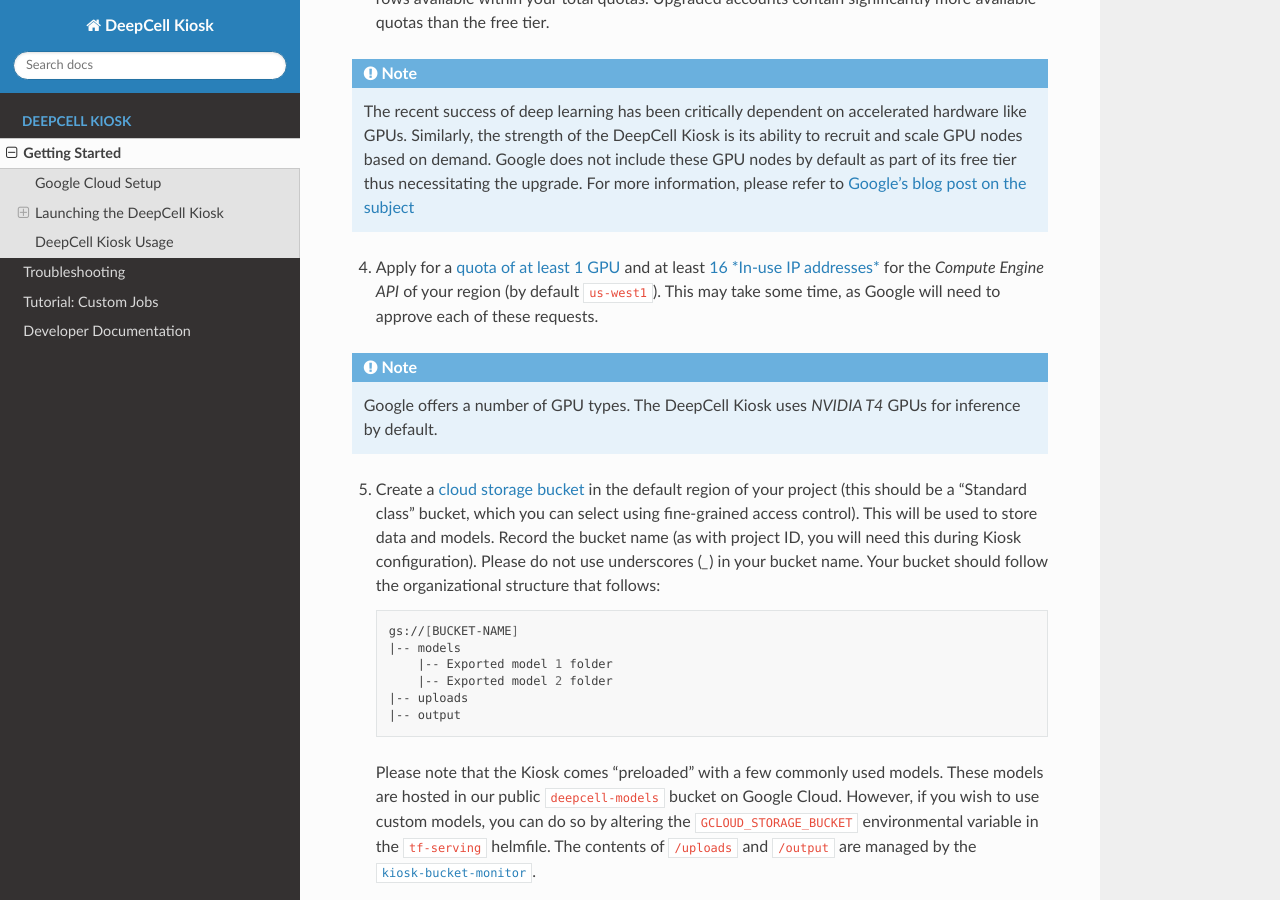
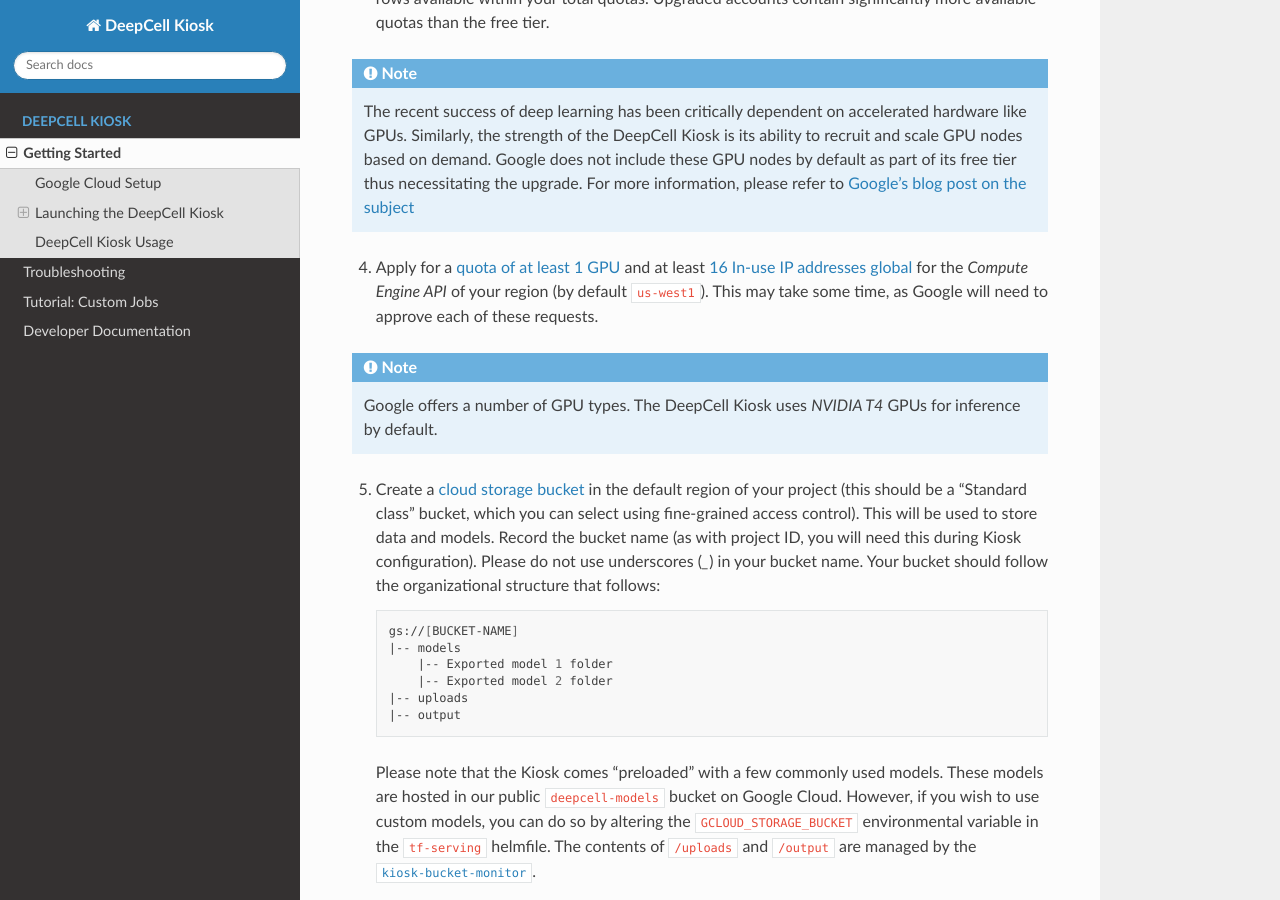
Before and after one commit to vanvalenlab/kiosk-console, a Sphinx documentation site: the page built from docs/source/GETTING_STARTED.rst, in a window 1280 px wide and 900 px high, scrolled down 758 px. Built offline with Sphinx 7.4.7 and the Read the Docs theme 2.0.0, drawn with Linux system fonts in a browser that asks for light colours.

Commit message:
clarify docs and menu warning for "global" IP addresses, not regional.

```diff
--- a/docs/source/GETTING_STARTED.rst
+++ b/docs/source/GETTING_STARTED.rst
@@ -22,7 +22,7 @@
 
 .. note:: The recent success of deep learning has been critically dependent on accelerated hardware like GPUs. Similarly, the strength of the DeepCell Kiosk is its ability to recruit and scale GPU nodes based on demand. Google does not include these GPU nodes by default as part of its free tier thus necessitating the upgrade. For more information, please refer to `Google's blog post on the subject <https://cloud.google.com/blog/products/gcp/gpus-service-kubernetes-engine-are-now-generally-available>`_
 
-4. Apply for a `quota of at least 1 GPU <https://cloud.google.com/compute/quotas#gpus>`_ and at least `16 *In-use IP addresses* <https://cloud.google.com/compute/quotas#ip_addresses>`_ for the *Compute Engine API* of your region (by default ``us-west1``). This may take some time, as Google will need to approve each of these requests.
+4. Apply for a `quota of at least 1 GPU <https://cloud.google.com/compute/quotas#gpus>`_ and at least `16 In-use IP addresses global <https://cloud.google.com/compute/quotas#ip_addresses>`_ for the *Compute Engine API* of your region (by default ``us-west1``). This may take some time, as Google will need to approve each of these requests.
 
 .. note:: Google offers a number of GPU types. The DeepCell Kiosk uses `NVIDIA T4` GPUs for inference by default.
 
```
Also changed, not shown: 1 other file.
